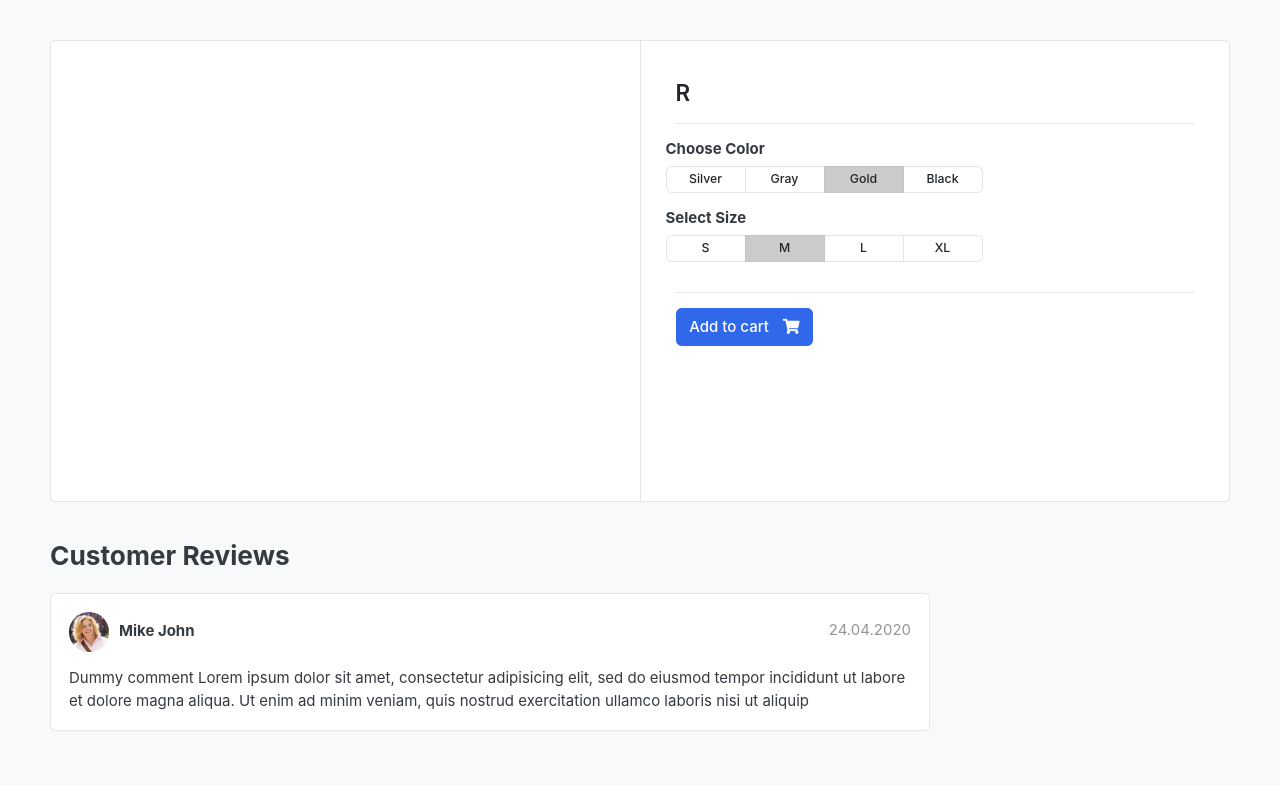
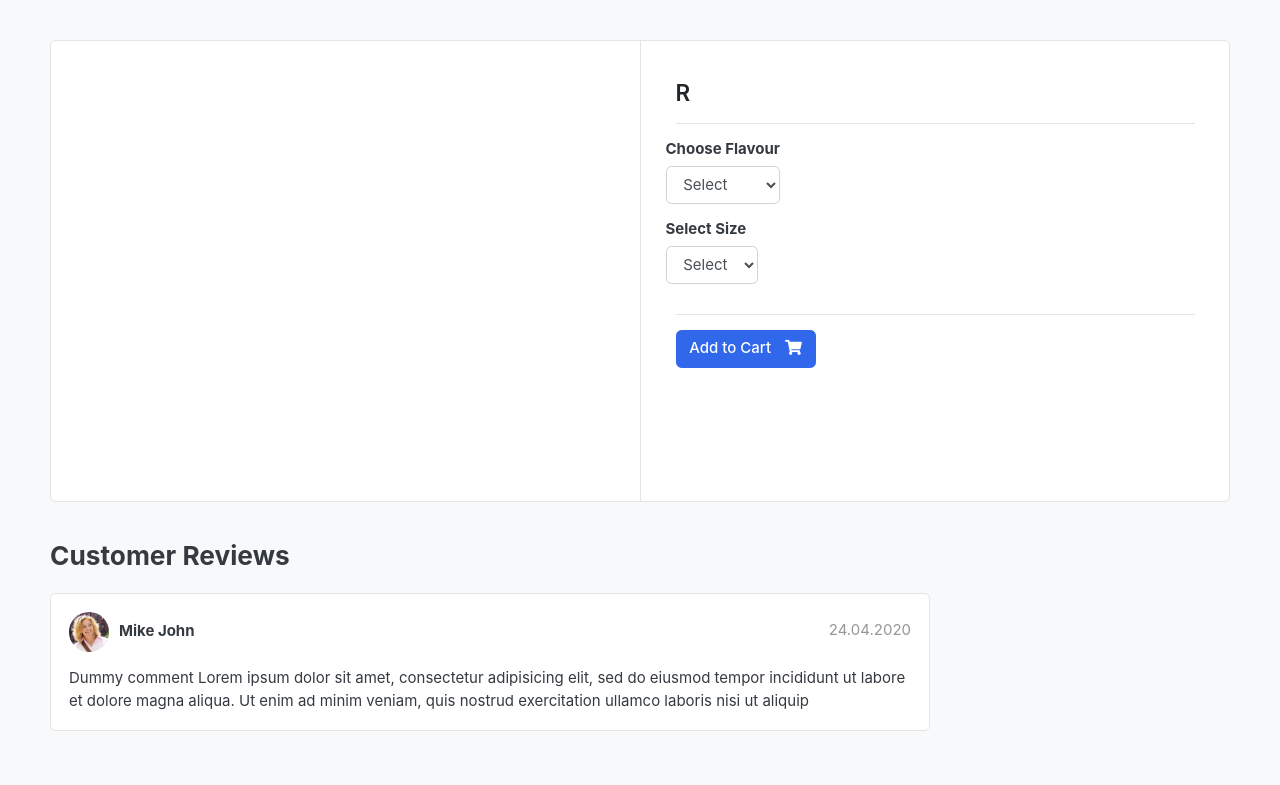
Before and after one commit to Elienock/Justine-Market, a Django app: template templates/store/product_detail.html in a window 1280 px wide. Shown: the part 133-918 px from the top of the page. Run offline with Django 4.2, Linux system fonts and the light colour scheme; the template is opened without the code that fills it, so the values that code supplies are empty; some libraries are stand-ins or nearby versions; some web fonts are replaced.

Commit message:
store and carts Functionality

```diff
--- a/carts/urls.py
+++ b/carts/urls.py
@@ -5,8 +5,8 @@ from . import views
 urlpatterns = [
     path('', views.cart, name='cart'),
     path('add_cart/<int:product_id>/', views.add_cart, name='add_cart'),
-    path('remove_cart/<int:product_id>/', views.remove_cart, name='remove_cart'),
-    path('remove_cart_item/<int:product_id>/', views.remove_cart_item, name='remove_cart_item'),
+    path('remove_cart/<int:product_id>/<int:cart_item_id>/', views.remove_cart, name='remove_cart'),
+    path('remove_cart_item/<int:product_id>/<int:cart_item_id>/', views.remove_cart_item, name='remove_cart_item'),
 
     # path('checkout/', views.checkout, name='checkout'),
 ]
--- a/carts/views.py
+++ b/carts/views.py
@@ -1,5 +1,5 @@
-from django.shortcuts import render, redirect,get_object_or_404
-from store.models import Product
+from django.shortcuts import render, redirect, get_object_or_404
+from store.models import Product, Variation
 from .models import Cart, CartItem
 from django.core.exceptions import ObjectDoesNotExist
 
@@ -15,45 +15,91 @@ def _cart_id(request):
 
 
 def add_cart(request, product_id):
-    #current_user = request.user
-    product = Product.objects.get(id=product_id) #get the product
+    product = Product.objects.get(id=product_id)  # get the product
+    product_variation = []
+    if request.method == 'POST':
+        for item in request.POST:
+            key = item
+            value = request.POST[key]
+            print(key, value)
+
+            try:
+                variation = Variation.objects.get(
+                    product=product, variation_category__iexact=key, variation_value__iexact=value)
+                product_variation.append(variation)
+            except:
+                pass
+
     try:
-        cart = Cart.objects.get(cart_id=_cart_id(request)) # get the cart using the cart_id present in the session
+        # get the cart using the cart_id present in the session
+        cart = Cart.objects.get(cart_id=_cart_id(request))
     except Cart.DoesNotExist:
         cart = Cart.objects.create(
-                cart_id = _cart_id(request)
-            )
+            cart_id=_cart_id(request)
+        )
     cart.save()
 
-    try:
-            cart_item = CartItem.objects.get(product=product, cart=cart)
-            cart_item.quantity +=1
-            cart_item.save()
-    except CartItem.DoesNotExist:
-            cart_item = CartItem.objects.create(
-                product = product,
-                quantity = 1,
-                cart = cart,
-            )
-            cart_item.save()
+    is_cart_item_exists = CartItem.objects.filter(
+        product=product, cart=cart).exists()
+    if is_cart_item_exists:
+        cart_item = CartItem.objects.filter(product=product, cart=cart)
+        # existing_variations -> database
+        # current variation -> product_variation
+        # item_id -> database
+        ex_var_list = []
+        id = []
+        for item in cart_item:
+            existing_variation = item.variations.all()
+            ex_var_list.append(list(existing_variation))
+            id.append(item.id)
+        print(ex_var_list)
 
+        if product_variation in ex_var_list:
+            # increase the cart item quantity
+            index = ex_var_list.index(product_variation)
+            item_id = id[index]
+            item = CartItem.objects.get(product=product, id=item_id)
+            item.quantity += 1
+            item.save()
+
+        else:
+            item = CartItem.objects.create(product=product, quantity=1, cart=cart)
+            if len(product_variation) > 0:
+                item.variations.clear()
+                item.variations.add(*product_variation)
+            item.save()
+    else:
+        cart_item = CartItem.objects.create(
+            product=product,
+            quantity=1,
+            cart=cart,
+        )
+        if len(product_variation) > 0:
+            cart_item.variations.clear()
+            cart_item.variations.add(*product_variation)
+        cart_item.save()
     return redirect('cart')
 
-def remove_cart(request, product_id):
+
+def remove_cart(request, product_id, cart_item_id):
     cart = Cart.objects.get(cart_id=_cart_id(request))
     product = get_object_or_404(Product, id=product_id)
-    cart_item = CartItem.objects.get(product=product, cart=cart)
-    if cart_item.quantity > 1:
-        cart_item.quantity -= 1
-        cart_item.save()
-    else:
-        cart_item.delete()
+    try:
+        cart_item = CartItem.objects.get(product=product, cart=cart, id=cart_item_id)
+        if cart_item.quantity > 1:
+            cart_item.quantity -= 1
+            cart_item.save()
+        else:
+            cart_item.delete()
+    except:
+        pass
     return redirect('cart')
 
-def remove_cart_item(request, product_id):
+
+def remove_cart_item(request, product_id, cart_item_id):
     cart = Cart.objects.get(cart_id=_cart_id(request))
     product = get_object_or_404(Product, id=product_id)
-    cart_item = CartItem.objects.get(product=product, cart=cart)
+    cart_item = CartItem.objects.get(product=product, cart=cart, id= cart_item_id)
     cart_item.delete()
     return redirect('cart')
 
@@ -70,13 +116,13 @@ def cart(request, total=0, quantity=0, cart_items=None):
         tax = (1.5 * total)/100
         grand_total = total + tax
     except ObjectDoesNotExist:
-        pass #just ignore
+        pass  # just ignore
 
     context = {
         'total': total,
         'quantity': quantity,
         'cart_items': cart_items,
-        'tax'       : tax,
+        'tax': tax,
         'grand_total': grand_total,
     }
 
--- a/templates/store/product_detail.html
+++ b/templates/store/product_detail.html
@@ -19,6 +19,8 @@
           </article> <!-- gallery-wrap .end// -->
         </aside>
         <main class="col-md-6 border-left">
+          <form action="{% url 'add_cart' single_product.id %}" method="POST">
+            {% csrf_token %}
             <article class="content-body">
 
               <h2 class="title">{{ single_product.product_name }}</h2>
@@ -33,55 +35,35 @@
               <hr>
               <div class="row">
                 <div class="item-option-select">
-                <h6>Choose Color</h6>
-                <div class="btn-group btn-group-sm btn-group-toggle" data-toggle="buttons">
-                  <label class="btn btn-light">
-                    <input type="radio" name="radio_color"> Silver
-                  </label>
-                  <label class="btn btn-light">
-                    <input type="radio" name="radio_color"> Gray
-                  </label>
-                  <label class="btn btn-light active">
-                    <input type="radio" name="radio_color checked"> Gold
-                  </label>
-                  <label class="btn btn-light">
-                    <input type="radio" name="radio_color"> Black
-                  </label>
-                </div>
+                  <h6>Choose Flavour</h6>
+                  <select name="flavour" class="form-control" required>
+                    <option value="" disabled selected>Select</option>
+                    {% for i in single_product.variation_set.flavours %}
+                    <option value="{{ i.variation_value | lower }}">{{ i.variation_value | capfirst }}</option>
+                    {% endfor %}
+                  </select>
                 </div>
               </div> <!-- row.// -->
               <div class="row">
                 <div class="item-option-select">
                   <h6>Select Size</h6>
-                <div class="btn-group btn-group-sm btn-group-toggle" data-toggle="buttons">
-                  <label class="btn btn-light">
-                    <input type="radio" name="radio_color"> S
-                  </label>
-                  <label class="btn btn-light active">
-                    <input type="radio" name="radio_color" checked> M
-                  </label>
-                  <label class="btn btn-light">
-                    <input type="radio" name="radio_color"> L
-                  </label>
-                  <label class="btn btn-light">
-                    <input type="radio" name="radio_color"> XL
-                  </label>
-                </div>
+                  <select name="size" class="form-control" required>
+                    <option value="" disabled selected>Select</option>
+                    {% for i in single_product.variation_set.sizes %}
+                    <option value="{{ i.variation_value | lower }}">{{ i.variation_value | capfirst }}</option>
+                    {% endfor %}
+                  </select>
                 </div>
               </div> <!-- row.// -->
               <hr>
               {% if single_product.stock <= 0 %} <h5 class="text-danger">Out of Stock</h5>
                 {% else %}
-                {% if in_cart %}
-                <a href="#" class="btn  btn-success"> <span class="text">Added to
-                  cart</span> <i class="fas fa-check"></i> </a>
-                <a href="{% url 'cart' %}" class="btn  btn-outline-primary"> <span class="text">View Cart</span> <i class="fas fa-eye"></i> </a>
-                {% else %}
-                <a href="{% url 'add_cart' single_product.id %}" class="btn  btn-primary"> <span class="text">Add to
-                  cart</span> <i class="fas fa-shopping-cart"></i> </a>
-                {% endif %}
+
+                <button type="submit" class="btn  btn-primary"> <span class="text">Add to Cart</span> <i
+                    class="fas fa-shopping-cart"></i> </button>
                 {% endif %}
             </article> <!-- product-info-aside .// -->
+          </form>
         </main> <!-- col.// -->
       </div> <!-- row.// -->
     </div> <!-- card.// -->
```
Also changed, not shown: carts/models.py (+4 -7 lines), store/admin.py (+7 -1 lines), store/models.py (+24 -0 lines), templates/store/cart.html (+16 -6 lines), carts/migrations/0002_cartitem_variations.py (added), store/migrations/0002_variation.py (added). Lines whose indentation alone changed are shown as unchanged.
